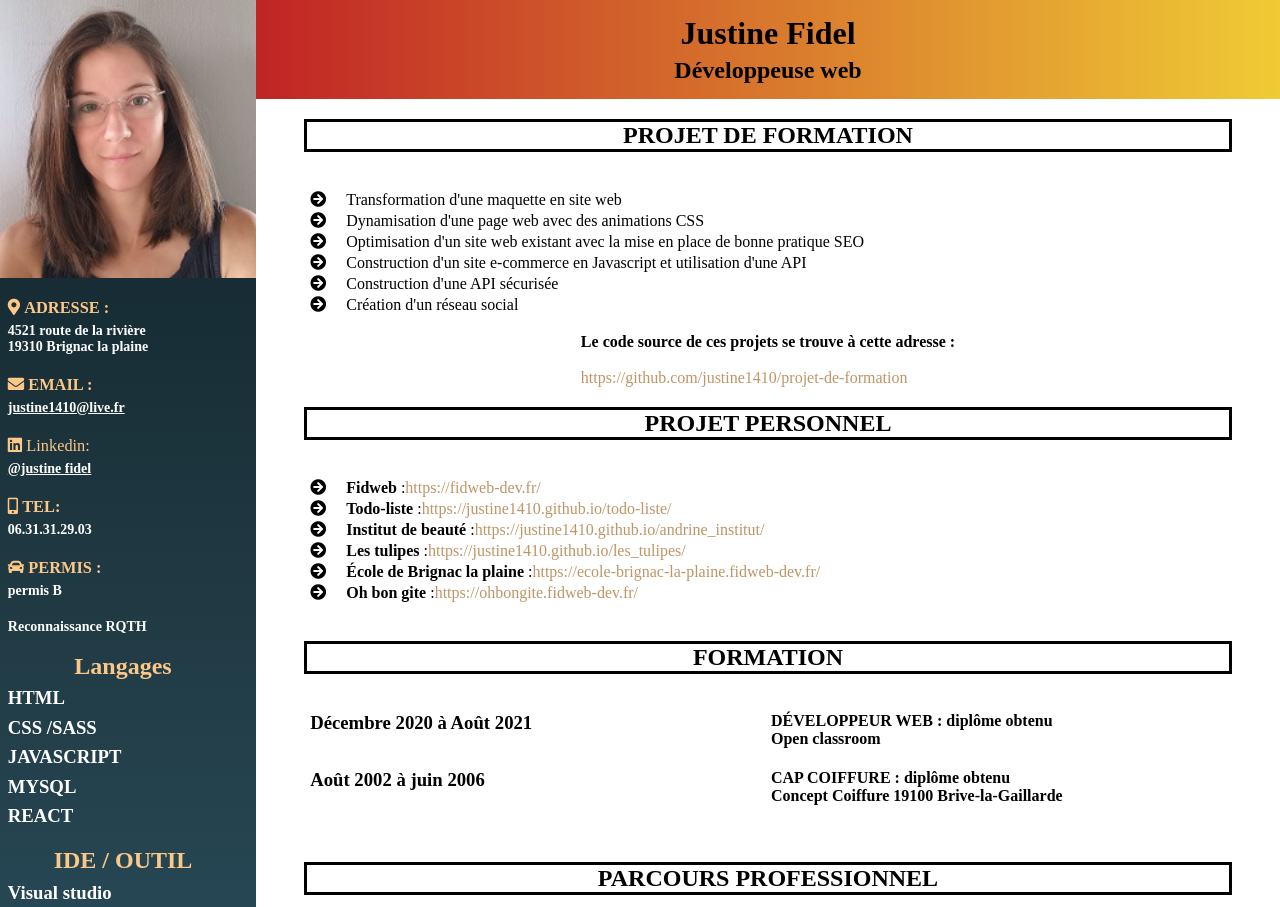
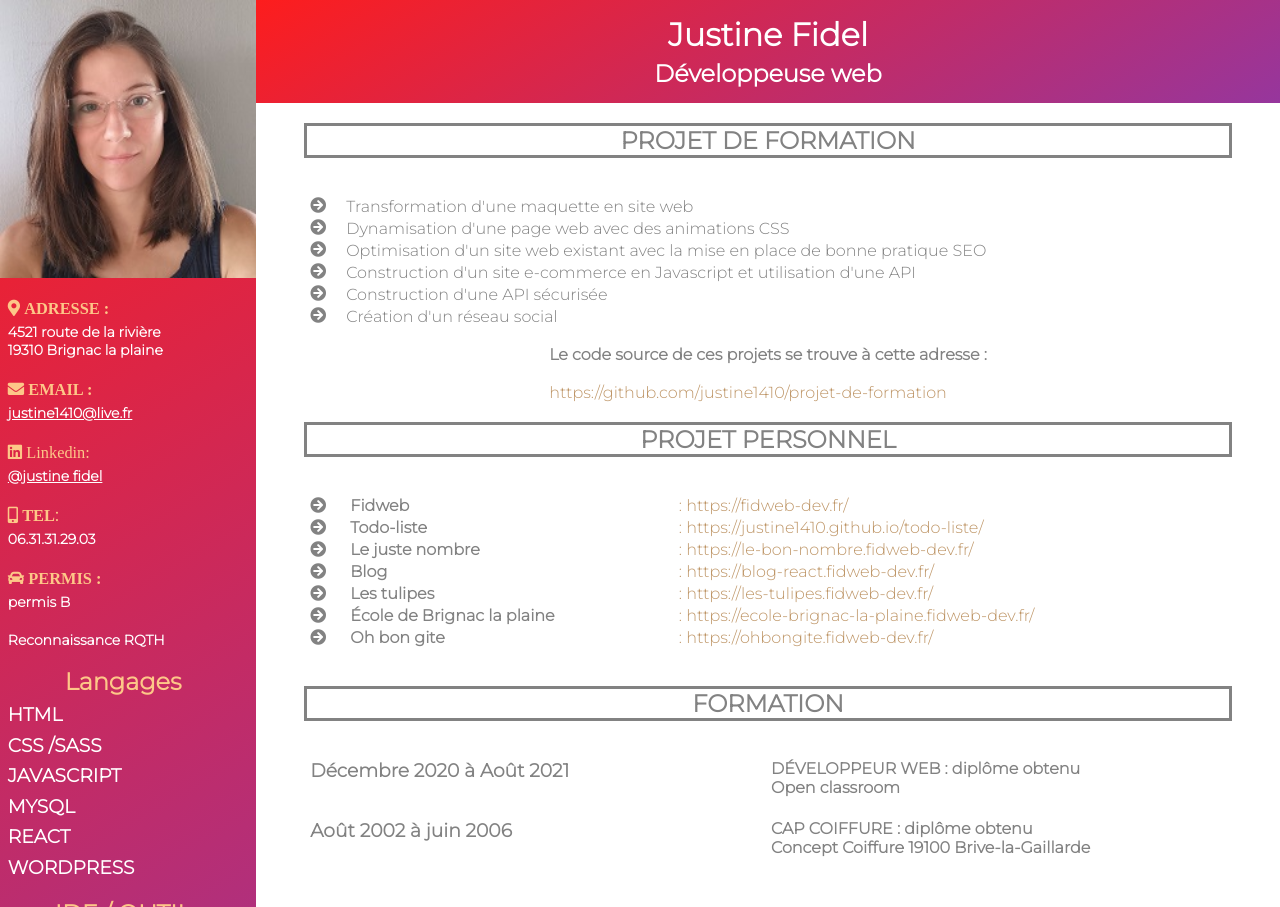
Before and after one commit to justine1410/cv, a website: page index.html in a window 1280 px wide. Shown: the top 907 px of the page. Drawn offline with Linux system fonts and the light colour scheme.

Commit message:
Changement du style

```diff
--- a/index.html
+++ b/index.html
@@ -7,6 +7,10 @@
     <link rel="stylesheet" href="./css/style.css" />
     <link rel="icon" type="image/png" sizes="32x32" href="./image/photo.jpg">
     <link rel="stylesheet" href="https://pro.fontawesome.com/releases/v5.10.0/css/all.css" integrity="sha384-AYmEC3Yw5cVb3ZcuHtOA93w35dYTsvhLPVnYs9eStHfGJvOvKxVfELGroGkvsg+p" crossorigin="anonymous"/>
+    <link rel="preconnect" href="https://fonts.googleapis.com">
+    <link rel="preconnect" href="https://fonts.gstatic.com" crossorigin>
+    <link href="https://fonts.googleapis.com/css2?family=Montserrat:wght@300&display=swap" rel="stylesheet">
+
     <title>CV</title>
 </head>
 <body>
@@ -83,6 +87,13 @@
                          <div class="competence_content_detail">
                             <h3>
                                 REACT
+                            </h3>
+
+                        </div>
+
+                        <div class="competence_content_detail">
+                            <h3>
+                                WORDPRESS
                             </h3>
 
                         </div>
@@ -163,34 +174,72 @@
 
             <ul class="competence_pro_content">
                 <li>
-                    <i class="fas fa-arrow-circle-right"></i>
-                    <b> Fidweb </b>&nbsp;: <a href=" https://fidweb-dev.fr/">https://fidweb-dev.fr/</a>
+                    <div class="titre">
+                        <i class="fas fa-arrow-circle-right"></i>
+                        <b> Fidweb </b>&nbsp;
+                    </div>
+                    <div class="adresse">
+                        <a href=" https://fidweb-dev.fr/"> : https://fidweb-dev.fr/</a>
+                    </div>
+                </li>
+                <li>
+                    <div class="titre">
+                        <i class="fas fa-arrow-circle-right"></i>
+                        <b> Todo-liste </b>&nbsp;
+                    </div>
+                    <div class="adresse">
+                        <a href="https://justine1410.github.io/todo-liste/">: https://justine1410.github.io/todo-liste/</a>
+                    </div>
 
                 </li>
                 <li>
-                    <i class="fas fa-arrow-circle-right"></i>
-                    <b> Todo-liste </b>&nbsp;: <a href="https://justine1410.github.io/todo-liste/">https://justine1410.github.io/todo-liste/</a>
+                    <div class="titre">
+                        <i class="fas fa-arrow-circle-right"></i>
+                        <b> Le juste nombre </b>&nbsp;
+                    </div>
+                    <div class="adresse">
+                        <a href="https://le-bon-nombre.fidweb-dev.fr/">: https://le-bon-nombre.fidweb-dev.fr/</a>
+                    </div>
 
+                </li>
+                <li>
+                    <div class="titre">
+                        <i class="fas fa-arrow-circle-right"></i>
+                        <b> Blog </b> &nbsp;
+                    </div>
+                    <div class="adresse">
+                        <a href="https://blog-react.fidweb-dev.fr/">: https://blog-react.fidweb-dev.fr/</a>
+                    </div>
                 </li>
 
                 <li>
-                    <i class="fas fa-arrow-circle-right"></i>
-                    <b> Institut de beauté </b> &nbsp;:<a href="https://justine1410.github.io/andrine_institut/">https://justine1410.github.io/andrine_institut/</a>
+                    <div class="titre">
+                        <i class="fas fa-arrow-circle-right"></i>
+                        <b> Les tulipes  </b> &nbsp;
+                    </div>
+                    <div class="adresse">
+                        <a href="https://les-tulipes.fidweb-dev.fr/">: https://les-tulipes.fidweb-dev.fr/</a>
+                    </div>
                 </li>
 
                 <li>
-                    <i class="fas fa-arrow-circle-right"></i>
-                    <b> Les tulipes  </b> &nbsp;:<a href="https://justine1410.github.io/les_tulipes/">https://justine1410.github.io/les_tulipes/</a>
+                    <div class="titre">
+                        <i class="fas fa-arrow-circle-right"></i>
+                        <b> École de Brignac la plaine </b> &nbsp;
+                    </div>
+                    <div class="adresse">
+                        <a href="https://ecole-brignac-la-plaine.fidweb-dev.fr/">: https://ecole-brignac-la-plaine.fidweb-dev.fr/</a>
+                    </div>
                 </li>
 
                 <li>
-                    <i class="fas fa-arrow-circle-right"></i>
-                    <b> École de Brignac la plaine </b> &nbsp;:<a href="https://ecole-brignac-la-plaine.fidweb-dev.fr/">https://ecole-brignac-la-plaine.fidweb-dev.fr/</a>
-                </li>
-
-                <li>
-                    <i class="fas fa-arrow-circle-right"></i>
-                    <b> Oh bon gite  </b> &nbsp;: <a href="https://ohbongite.fidweb-dev.fr/">https://ohbongite.fidweb-dev.fr/</a>
+                    <div class="titre">
+                        <i class="fas fa-arrow-circle-right"></i>
+                        <b> Oh bon gite  </b> &nbsp;
+                    </div>
+                    <div class="adresse">
+                        <a href="https://ohbongite.fidweb-dev.fr/">: https://ohbongite.fidweb-dev.fr/</a>
+                    </div>
                 </li>
 
             </ul>
--- a/sass/component/header.scss
+++ b/sass/component/header.scss
@@ -1,5 +1,7 @@
 body{
     margin: 0;
+    color:#828282;
+    font-family:Montserrat;
 }
 
 #presentation{
@@ -9,9 +11,9 @@ body{
     // format pdf
     // width: 30%;
     width: 20%;
-    background: #0F2027;  /* fallback for old browsers */
-    background: -webkit-linear-gradient(to top, #2C5364, #203A43, #0F2027);  /* Chrome 10-25, Safari 5.1-6 */
-    background: linear-gradient(to top, #2C5364, #203A43, #0F2027); /* W3C, IE 10+/ Edge, Firefox 16+, Chrome 26+, Opera 12+, Safari 7+ */
+    background: #fd1d1d;  /* fallback for old browsers */
+    background: -webkit-linear-gradient(150deg, #fd1d1d 0%, #96369d 100%);  /* Chrome 10-25, Safari 5.1-6 */
+    background: linear-gradient(150deg, #fd1d1d 0%, #96369d 100%); /* W3C, IE 10+/ Edge, Firefox 16+, Chrome 26+, Opera 12+, Safari 7+ */
     padding-bottom: 69px;
     position: absolute;
     // format pdf
@@ -20,6 +22,7 @@ body{
     //     height: 260px;
     //     object-fit: cover;
     // }
+
     img{
         width: 100%;
     }
@@ -74,11 +77,12 @@ body{
     margin-left: 20%;
     padding: 10px;
     background: #C02425;  /* fallback for old browsers */
-    background: -webkit-linear-gradient(to left, #F0CB35, #C02425);  /* Chrome 10-25, Safari 5.1-6 */
-    background: linear-gradient(to left, #F0CB35, #C02425); /* W3C, IE 10+/ Edge, Firefox 16+, Chrome 26+, Opera 12+, Safari 7+ */
+    background: -webkit-linear-gradient(150deg, #fd1d1d 0%, #96369d 100%);  /* Chrome 10-25, Safari 5.1-6 */
+    background: linear-gradient(150deg, #fd1d1d 0%, #96369d 100%); /* W3C, IE 10+/ Edge, Firefox 16+, Chrome 26+, Opera 12+, Safari 7+ */
     h2, h1{
         text-align: center;
-        margin:5px
+        margin:5px;
+        color: white;
     }
     p{
         text-align: center;
--- a/sass/component/main.scss
+++ b/sass/component/main.scss
@@ -3,8 +3,7 @@ main{
     // margin-left: 30%;
     margin-left: 20%;
 
-
-    .competence_pro, .experiences, .formation{
+    .competence_pro,.experiences, .formation{
         display: flex;
         flex-direction: column;
         align-items: center;
@@ -29,15 +28,19 @@ main{
                 align-items: flex-start;
                 margin: 3px;
                 width: 100%;
-
-
-
                 h3{
                     margin:0;
                     width: 45%;
                 }
                 .travail{
                     width: 45%;
+                }
+                .titre{
+                    width: 40%;
+                }
+                .adresse{
+                    width: 60%;
+
                 }
             }
 
```
Also changed, not shown: css/style.css, 1 other file.
